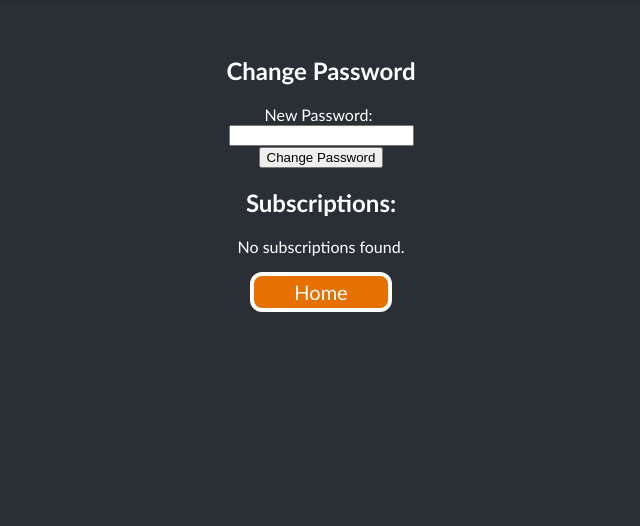
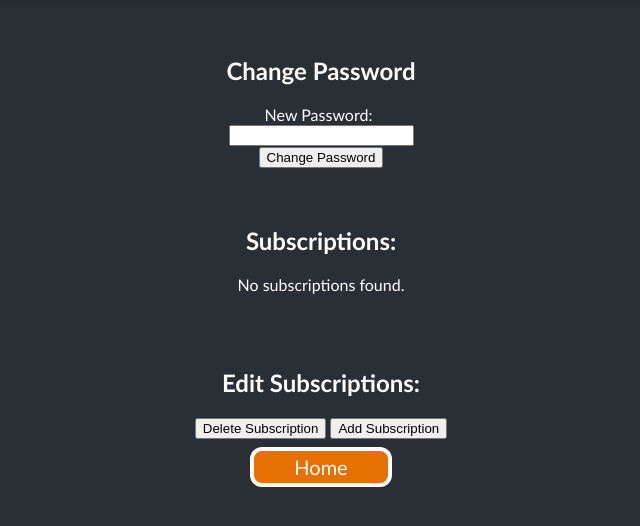
Before and after one commit to FlixPicks-Orange/FlixPicks-Front, a Flask app: page /settings in a window 1280 px wide. Shown: the part 64-590 px from the top of the page, without its empty margins (319-959 px from the left). Run offline with Flask 3, Linux system fonts and the light colour scheme; a user stored in the database is signed in; data that the repository does not hold is empty.

Commit message:
Add/remove subscriptions options added to settings

```diff
--- a/app.py
+++ b/app.py
@@ -16,7 +16,7 @@ import Survey
 from analytics import most_watched, click_data
 from interactions import click,postLike, postDislike
 from watch_history import get_watched_movies, get_rated_movies, create_movies
-from subscriptions import get_subscriptions
+from subscriptions import get_subscriptions, delete_subscription, add_subscription
 survey_subs = get_survey_subscription()
 # survey_movies = get_survey_movies()
 header = 'header_guest.html'
@@ -119,10 +119,11 @@ def mediaInfo(movie_id):
     return render_template('mediaInfo.html', header = header,  movie_id=movie_id, movie=movie)
 
 
-@app.route('/settings', methods=['GET', 'POST', 'PATCH'])
+@app.route('/settings', methods=['GET', 'POST', 'PATCH', 'DELETE'])
 @login_required
 def settings():
     subs = get_subscriptions(current_user.id)
+    #Update password, PATCH request triggers
     if request.method == 'PATCH':
         if 'newPassword' in request.json:
             new_password = request.json['newPassword']
@@ -134,9 +135,25 @@ def settings():
                 return "Password updated successfully", 200
             else:
                 return "Failed to update password", 404
+    #Delete subscription services
+    elif request.method == 'DELETE':
+        if 'provider_id' in request.json:
+            provider_id = request.json['provider_id']
+            delete_subscription(current_user.id, provider_id)
+            return "Subscription deleted successfully", 200
+        else:
+            return "Missing provider_id in request", 400
+    #Add subscription services
+    elif request.method == 'POST':
+        if 'provider_id' in request.json:
+            provider_id = request.json['provider_id']
+            add_subscription(current_user.id, provider_id)
+            return "Subscription added successfully", 201
+        else:
+            return "Missing provider_id in request", 400
     elif request.method == 'GET' or request.method == 'POST':
-        return render_template('settings.html', header = 'header_registered.html', subs = subs)
-    return "Method not allowed", 405
+        return render_template('settings.html', header='header_registered.html', subs=subs)
+
 
 
 @app.route('/logout', methods = ['GET','POST'])
--- a/subscriptions.py
+++ b/subscriptions.py
@@ -8,8 +8,7 @@ class Subscription:
 
 def get_subscriptions(user_id):
     subscriptions = []
-
-    # Make the API request to fetch subscriptions
+      # Make the API request to fetch subscriptions
     r = requests.get(os.getenv('DB_URL') + "/subscriptions/" + str(user_id))
 
     if r.status_code == 200:
@@ -22,7 +21,6 @@ def get_subscriptions(user_id):
             2: "Prime",
             9: "Max"
         }
-
         for sub_data in data:
             provider_id = sub_data.get('provider_id')
             title = provider_titles.get(provider_id, "Unknown")  # Default to "Unknown" if provider_id not found
@@ -30,5 +28,24 @@ def get_subscriptions(user_id):
             subscriptions.append(subscription)
     else:
         print("Failed to fetch subscriptions. Status code:", r.status_code)
+    return subscriptions
 
-    return subscriptions
+
+def delete_subscription(user_id, provider_id):
+    r = requests.delete(os.getenv('DB_URL') + f"/subscriptions/{user_id}/update/{provider_id}")
+    if r.status_code == 200:
+        print("Subscription deleted sucessfuly")
+    elif r.status_code == 404:
+        print("Subscription not found")
+    else:
+        print("Failed to delete subscription")
+
+
+def add_subscription(user_id, provider_id):
+    r = requests.post(os.getenv('DB_URL') + f"/subscriptions/{user_id}/update/{provider_id}")
+    if r.status_code == 200:
+        print("Subscription added successfully.")
+    elif r.status_code == 409:
+        print("Subscription already exists")
+    else:
+        print("Failed to add subscription, make sure this is a valid service")
--- a/templates/settings.html
+++ b/templates/settings.html
@@ -18,16 +18,24 @@
     </form>
 
 
+    <br></br>
     <h2 style="margin-top: 20px;">Subscriptions:</h2>
     {% if subs %}
-        <ul>
-            {% for sub in subs %}
-                <li>{{ sub.title }}</li>
-            {% endfor %}
-        </ul>
+    <div>
+        {% for sub in subs %}
+            {{ sub.title }}<br>
+        {% endfor %}
+    </div>
     {% else %}
         <p>No subscriptions found.</p>
     {% endif %}
+
+    <br></br>
+    <div class="edit-options">
+        <h2>Edit Subscriptions:</h2>
+        <button onclick="deleteSubscription()">Delete Subscription</button>
+        <button onclick="addSubscription()">Add Subscription</button>
+    </div>
 
 
     <a href="{{ url_for('userhome') }}" class="button" style="height: 3vh;">Home</a>
@@ -51,6 +59,104 @@
             var data = JSON.stringify({ "newPassword": newPassword });
             xhr.send(data);
         }
+
+        function deleteSubscription() {
+        var providerName = prompt("Enter the provider name to delete (e.g., Netflix, Hulu, Disney+, etc.):");
+        if (providerName !== null) {
+            providerName = providerName.toLowerCase(); // Convert to lowercase
+            var xhr = new XMLHttpRequest();
+            xhr.open("DELETE", "/settings", true);
+            xhr.setRequestHeader("Content-Type", "application/json");
+            xhr.onreadystatechange = function () {
+                if (xhr.readyState === 4) {
+                    if (xhr.status === 200) {
+                        alert("Subscription deleted successfully.");
+                        window.location.reload();
+                    } else if (xhr.status === 404) {
+                        alert("Subscription not found.");
+                    } else {
+                        alert("Failed to delete subscription.");
+                    }
+                }
+            };
+            var providerId;
+            switch (providerName) {
+                case 'netflix':
+                    providerId = 1;
+                    break;
+                case 'hulu':
+                    providerId = 6;
+                    break;
+                case 'disney+':
+                    providerId = 3;
+                    break;
+                case 'prime':
+                    providerId = 2;
+                    break;
+                case 'max':
+                    providerId = 9;
+                    break;
+                default:
+                    alert("Invalid provider name.");
+                    return;
+            }
+            var data = JSON.stringify({ "provider_id": providerId });
+            xhr.send(data);
+        }
+    }
+
+
+
+
+
+    function addSubscription() {
+        var providerName = prompt("Enter the provider name to add (e.g., Netflix, Hulu, Disney+, etc.):");
+        if (providerName !== null) {
+            providerName = providerName.toLowerCase(); // Convert to lowercase
+            var xhr = new XMLHttpRequest();
+            xhr.open("POST", "/settings", true);
+            xhr.setRequestHeader("Content-Type", "application/json");
+            xhr.onreadystatechange = function () {
+                if (xhr.readyState === 4) {
+                    if (xhr.status === 201) {
+                        alert("Subscription added successfully.");
+                        // Reload the page to reflect the changes
+                        window.location.reload();
+                    } else if (xhr.status === 409) {
+                        alert("Subscription already exists.");
+                    } else {
+                        alert("Failed to add subscription.");
+                    }
+                }
+            };
+            var providerId;
+            switch (providerName) {
+                case 'netflix':
+                    providerId = 1;
+                    break;
+                case 'hulu':
+                    providerId = 6;
+                    break;
+                case 'disney+':
+                    providerId = 3;
+                    break;
+                case 'prime':
+                    providerId = 2;
+                    break;
+                case 'max':
+                    providerId = 9;
+                    break;
+                default:
+                    alert("Invalid provider name.");
+                    return;
+            }
+            var data = JSON.stringify({ "provider_id": providerId });
+            xhr.send(data);
+    }
+}
+
     </script>
+
+
 </body>
 </html>
```
